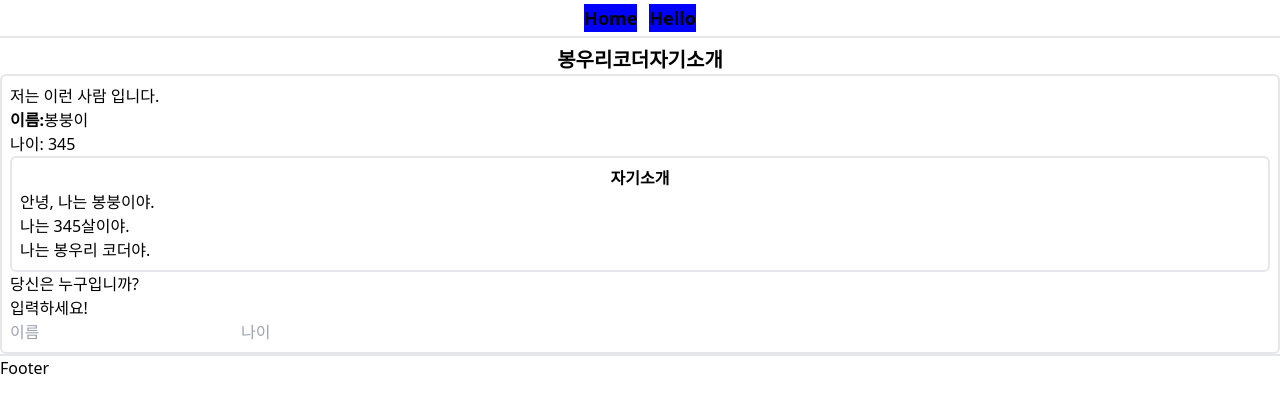
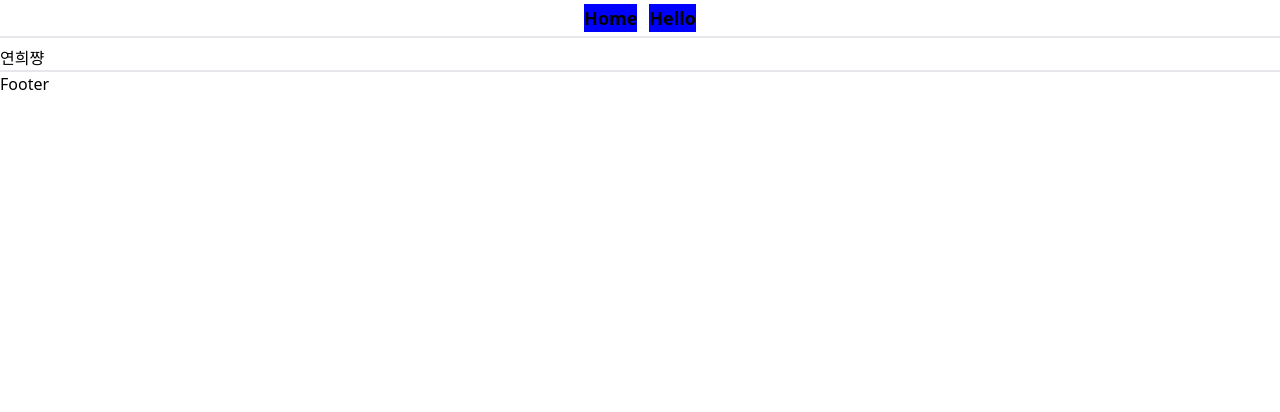
Before and after one commit to freebird920/bongcoder, a Next.js app: page /hello in a window 1280 px wide. Shown: the top 412 px of the page. Built offline with nearby package versions, Linux system fonts and the light colour scheme.

Commit message:
feat: Improve code readability and add variable explanations

```diff
--- a/src/app/hello/page.tsx
+++ b/src/app/hello/page.tsx
@@ -1,33 +1,43 @@
 import Introduce from "@/components/hello/Introduce";
 
 export default function HelloPage() {
-  const name: string = "봉붕이";
+
+  // 변수라는 걸 알아보자.
+  // 변수 =  메모리에 어떤 값을 나중에 쓰려고 저장하는거야.
+  // 방법은
+  // const   -> 상수 == 안바뀜
+  // let -> 바뀜 ㄱㅊ
+  // var -> 이거는 안쓰는게 좋아.
+
+let 이연희 = 1;
+// 데이터 타입
+// typescript / javascript 라는거에는
+// 데이터가
+// string
+// number
+// boolean
+// object
+// array
+// null
+
+
+
+  const name: string = "연희쨩";
   const age: number = 345;
   const introduce: string[] = [
     "안녕, 나는 봉붕이야.",
-    "나는 345살이야.",
+    "나는 345살이야.",//선생님 쓸래쉬 2개 넣으면 주석맞죠?
     "나는 봉우리 코더야.",
   ];
+  // js -> 동작, 기능
+  // css
+  // html -> 구조/ 내용
   return (
     <>
-      <h1 className="text-center font-black text-xl">봉우리코더자기소개</h1>
+    <p>
 
-      <article className="border-2 p-2 rounded-md ">
-      <h2>저는 이런 사람 입니다.</h2>
-        <p>
-          <span className="font-bold">이름:</span>
-          {name}
-        </p>
-        <p>나이: {age}</p>
-        <div className="border-2 p-2 rounded-md">
-          <h3 className="text-center font-bold">자기소개</h3>
-          {introduce.map((a: string, i: number) => {
-            return <p key={i}>{a}</p>;
-          })}
-        </div>
-          <Introduce/>
-
-      </article>
+      {name}
+    </p>
     </>
   );
 }
```
Also changed, not shown: 2 other files (tests, documents, lock files or other folders).
